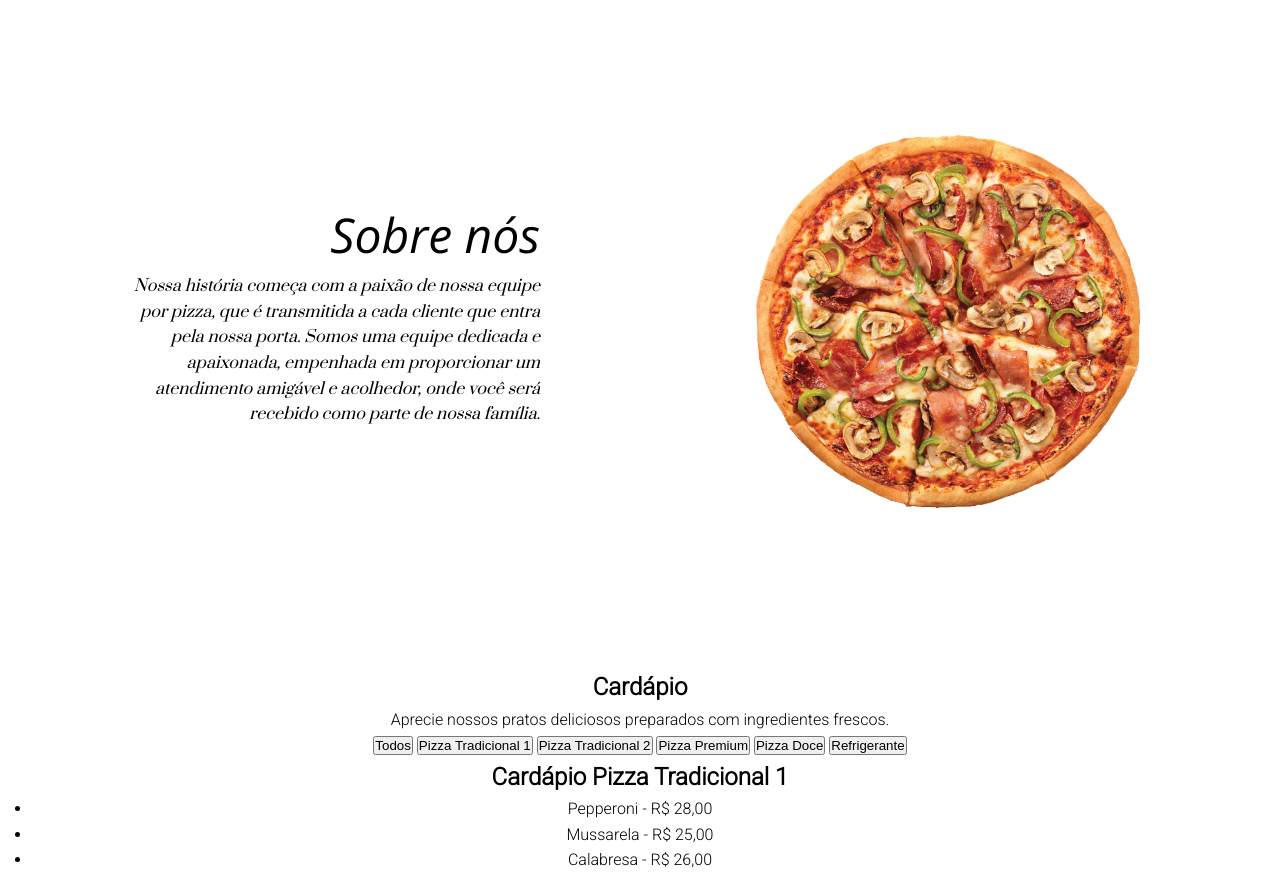
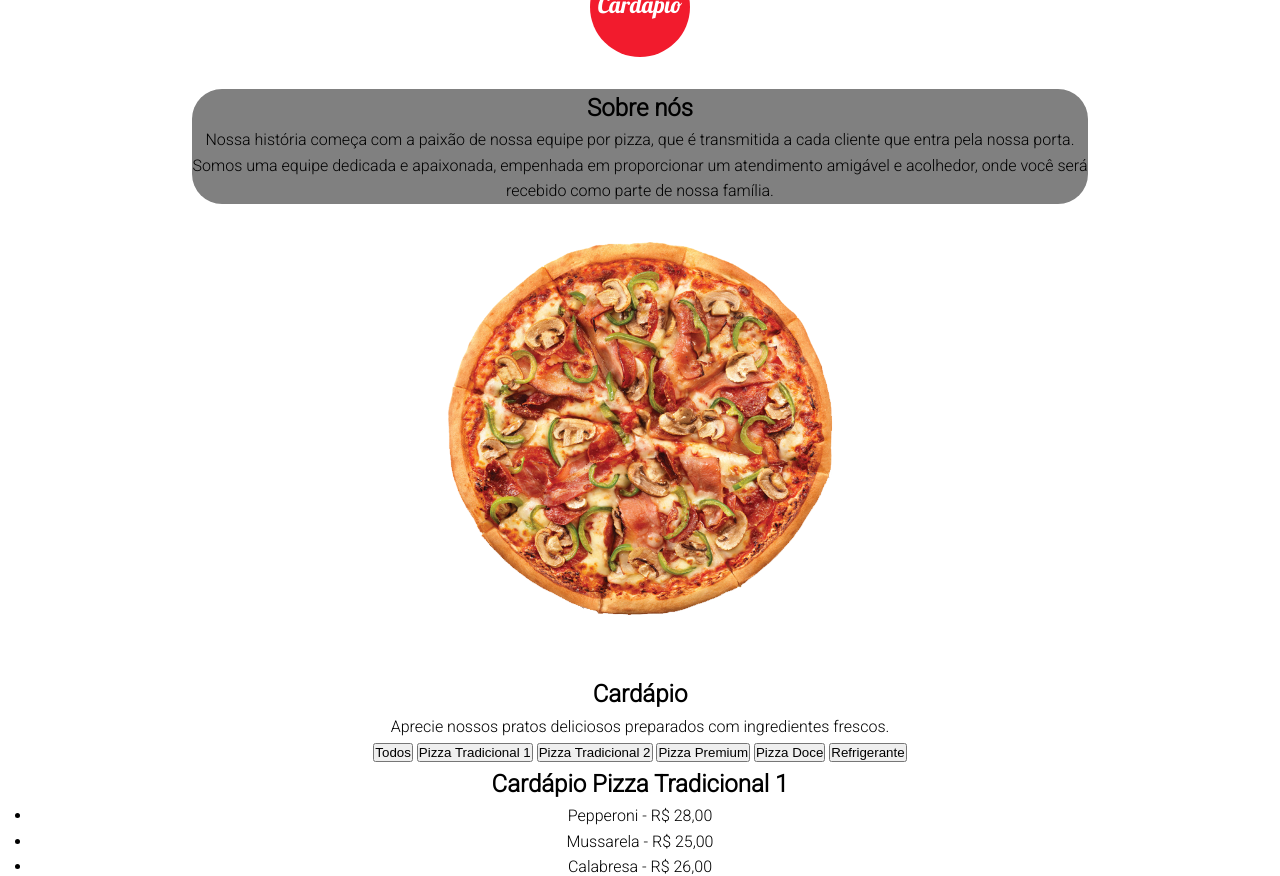
Before and after one commit to deept42/Pizzaria, a plain HTML site: page index.html in a window 1280 px wide. Shown: the part 666-1542 px from the top of the page. Drawn offline with nearby package versions, Linux system fonts and the light colour scheme.

Commit message:
Update styles.css

```diff
--- a/src/styles.css
+++ b/src/styles.css
@@ -54,38 +54,20 @@
   }
 
   #logo >img{
-    padding:5px 5px 0 0;
+    padding: 30px 0px 30px 0;
   }
 
-
-  .container {
-    display:flex;
+  .content1 {
+    margin: 2rem 10rem 2rem 10rem;
+    border-radius: 30px;
+    background-color: grey;
+    box-shadow: 20px;
   }
-
-  #contentAll {
-    flex: 1;
-    padding: 100px;
-    text-align: right;
-  }
-
-  .content1 > h2 {
-    padding-top: 4.3rem;
-    font-family: 'Open Sans', sans-serif;
-    font-size: 3rem;
-    font-weight: 400;
-  }
-
-  .content1 > p {
-    font-family: 'Prata', serif;
-    font-style: italic;
-    font-weight: 300;
-  }
-
 
   /* Estilos específicos para a página inicial */
   #home {
     background-position: center;
-    background-image: url("img/pexels-nataliya-vaitkevich-5792328.jpg");
+    height: 400%;
     display: flex;
     justify-content: center;
     align-items: center;
```
